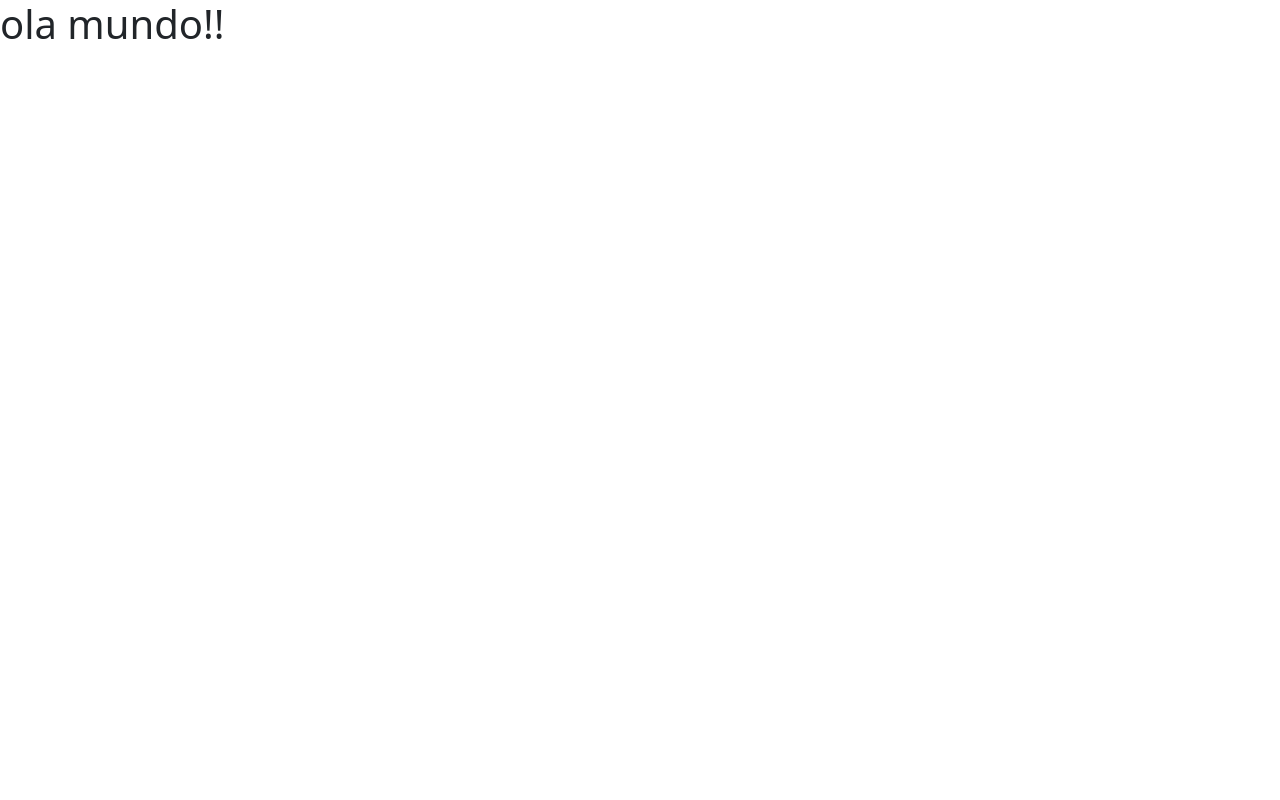
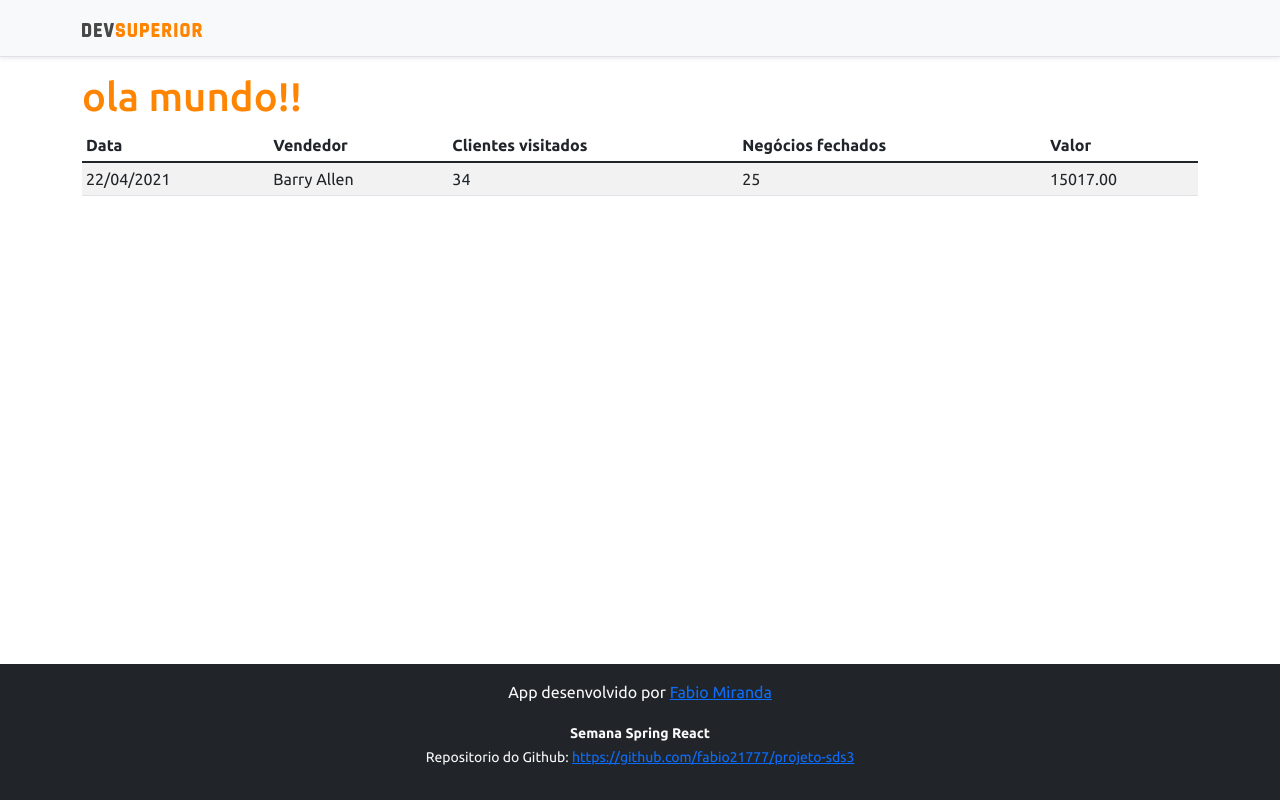
Before and after one commit to fabio21777/projeto-sds3, a React (Create React App) app in the folder frontend/: page / in a window 1280 px wide. Built offline with nearby package versions, Linux system fonts and the light colour scheme.

Commit message:
Basic static components

```diff
--- a/frontend/package.json
+++ b/frontend/package.json
@@ -3,6 +3,7 @@
   "version": "0.1.0",
   "private": true,
   "dependencies": {
+    "@popperjs/core": "^2.10.1",
     "@testing-library/jest-dom": "^5.11.4",
     "@testing-library/react": "^11.1.0",
     "@testing-library/user-event": "^12.1.10",
--- a/frontend/src/App.tsx
+++ b/frontend/src/App.tsx
@@ -1,8 +1,18 @@
+import DataTable from "components/DataTable";
+import Footer from "components/Footer";
+import NavBar from "components/NavBar";
+
 function App() {
+
   return (
-    <div className="App">
-        <h1>ola mundo!!</h1>
-    </div>
+    <>
+      <NavBar />
+      <div className = "container">
+        <h1 className="text-primary">ola mundo!!</h1>
+        <DataTable/>
+      </div>
+      <Footer/>
+    </>
   );
 }
 
--- /dev/null
+++ b/frontend/src/components/DataTable/index.tsx
@@ -0,0 +1,28 @@
+function DataTable() {
+    return (
+        <div className="table-responsive">
+            <table className="table table-striped table-sm">
+                <thead>
+                    <tr>
+                        <th>Data</th>
+                        <th>Vendedor</th>
+                        <th>Clientes visitados</th>
+                        <th>Negócios fechados</th>
+                        <th>Valor</th>
+                    </tr>
+                </thead>
+                <tbody>
+                    <tr>
+                        <td>22/04/2021</td>
+                        <td>Barry Allen</td>
+                        <td>34</td>
+                        <td>25</td>
+                        <td>15017.00</td>
+                    </tr>
+                </tbody>
+            </table>
+        </div>
+    );
+}
+
+export default DataTable;
--- /dev/null
+++ b/frontend/src/components/Footer/index.tsx
@@ -0,0 +1,13 @@
+function Footer() {
+    return (
+        <footer className="footer mt-auto py-3 bg-dark">
+            <div className="container">
+                <p className="text-light">App desenvolvido por <a href="https://github.com/acenelio" target="_blank" rel="noreferrer">Fabio Miranda</a></p>
+                <p className="text-light"><small><strong>Semana Spring React</strong><br />
+                    Repositorio do Github: <a href="https://instagram.com/devsuperior.ig" target="_blank" rel="noreferrer">https://github.com/fabio21777/projeto-sds3</a></small></p>
+            </div>
+        </footer>
+    );
+}
+
+export default Footer;
--- /dev/null
+++ b/frontend/src/components/NavBar/index.tsx
@@ -0,0 +1,14 @@
+import ImgDsDark from 'assets/img/ds-dark.svg'
+function NavBar() {
+    return (
+        <div className="d-flex flex-column flex-md-row align-items-center p-3 px-md-4 mb-3 bg-light border-bottom shadow-sm">
+            <div className="container">
+                <nav className="my-2 my-md-0 mr-md-3">
+                    <img src={ImgDsDark} alt="DevSuperior" width="120" />
+                </nav>
+            </div>
+        </div>
+    );
+}
+
+export default NavBar;
--- a/frontend/src/index.tsx
+++ b/frontend/src/index.tsx
@@ -1,7 +1,7 @@
-import 'assets/css/styles.css';
-import 'bootstrap/dist/css/bootstrap.css';
 import React from 'react';
 import ReactDOM from 'react-dom';
+import 'bootstrap/dist/css/bootstrap.css';
+import 'assets/css/styles.css';
 import App from './App';
 
 ReactDOM.render(
```
Also changed, not shown: frontend/src/assets/img/ds-dark.svg (added), 1 other file (tests, documents, lock files or other folders).
